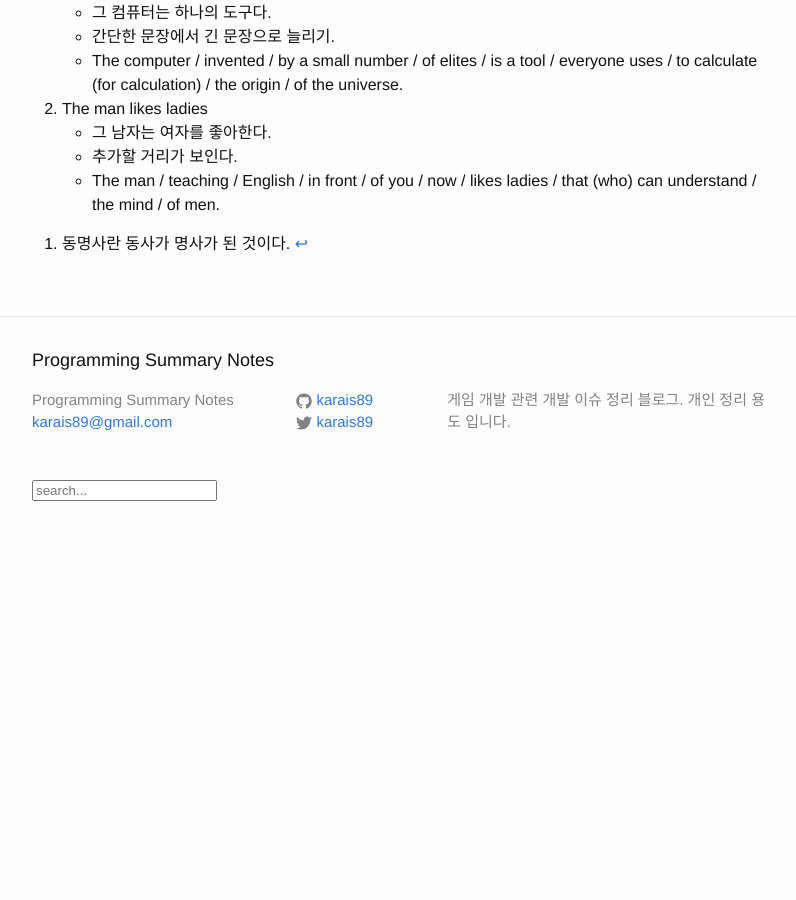
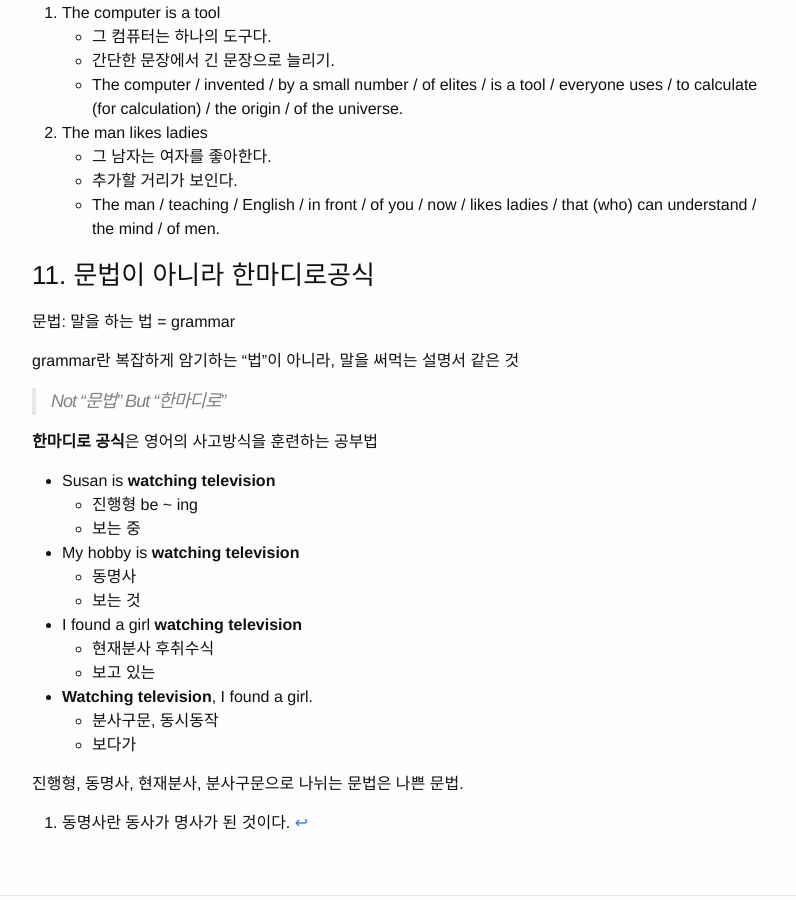
Before and after one commit to karais89/karais89.github.io_back, a Jekyll site: the page built from _posts/2018-11-12-hanmadiro-part-0.markdown, in a window 1280 px wide and 900 px high, scrolled down 9665 px. Shown: the whole window, without its empty margins (238-1034 px from the left). Built offline with Jekyll 4.4.1, drawn with Linux system fonts in a browser that asks for light colours; comment, search, counter and statistics services are not loaded; before the commit the page ends 10226 px from its top, so only the background shows below that.

Commit message:
update 11. 문법이 아니라 한마디로공식

```diff
--- a/_posts/2018-11-12-hanmadiro-part-0.markdown
+++ b/_posts/2018-11-12-hanmadiro-part-0.markdown
@@ -409,3 +406,30 @@ to부정사 : 아직은 하고 있지 않지만 "곧 ~하려고 하는 상태"(
     - 그 남자는 여자를 좋아한다.
     - 추가할 거리가 보인다.
     - The man / teaching / English / in front / of you / now / likes ladies / that (who) can understand / the mind / of men.
+
+### 11. 문법이 아니라 한마디로공식
+
+문법: 말을 하는 법 = grammar
+
+grammar란 복잡하게 암기하는 "법"이 아니라, 말을 써먹는 설명서 같은 것
+
+> Not "문법" But "한마디로"
+
+**한마디로 공식**은 영어의 사고방식을 훈련하는 공부법
+
+- Susan is **watching television**
+    - 진행형 be ~ ing
+    - 보는 중
+- My hobby is **watching television**
+    - 동명사
+    - 보는 것
+- I found a girl **watching television**
+    - 현재분사 후취수식
+    - 보고 있는
+- **Watching television**, I found a girl.
+    - 분사구문, 동시동작
+    - 보다가
+
+진행형, 동명사, 현재분사, 분사구문으로 나뉘는 문법은 나쁜 문법.
+
+[^1]: 동명사란 동사가 명사가 된 것이다.
```
Also changed, not shown: other parts of _posts/2018-11-12-hanmadiro-part-0.markdown (+0 -3 lines).
